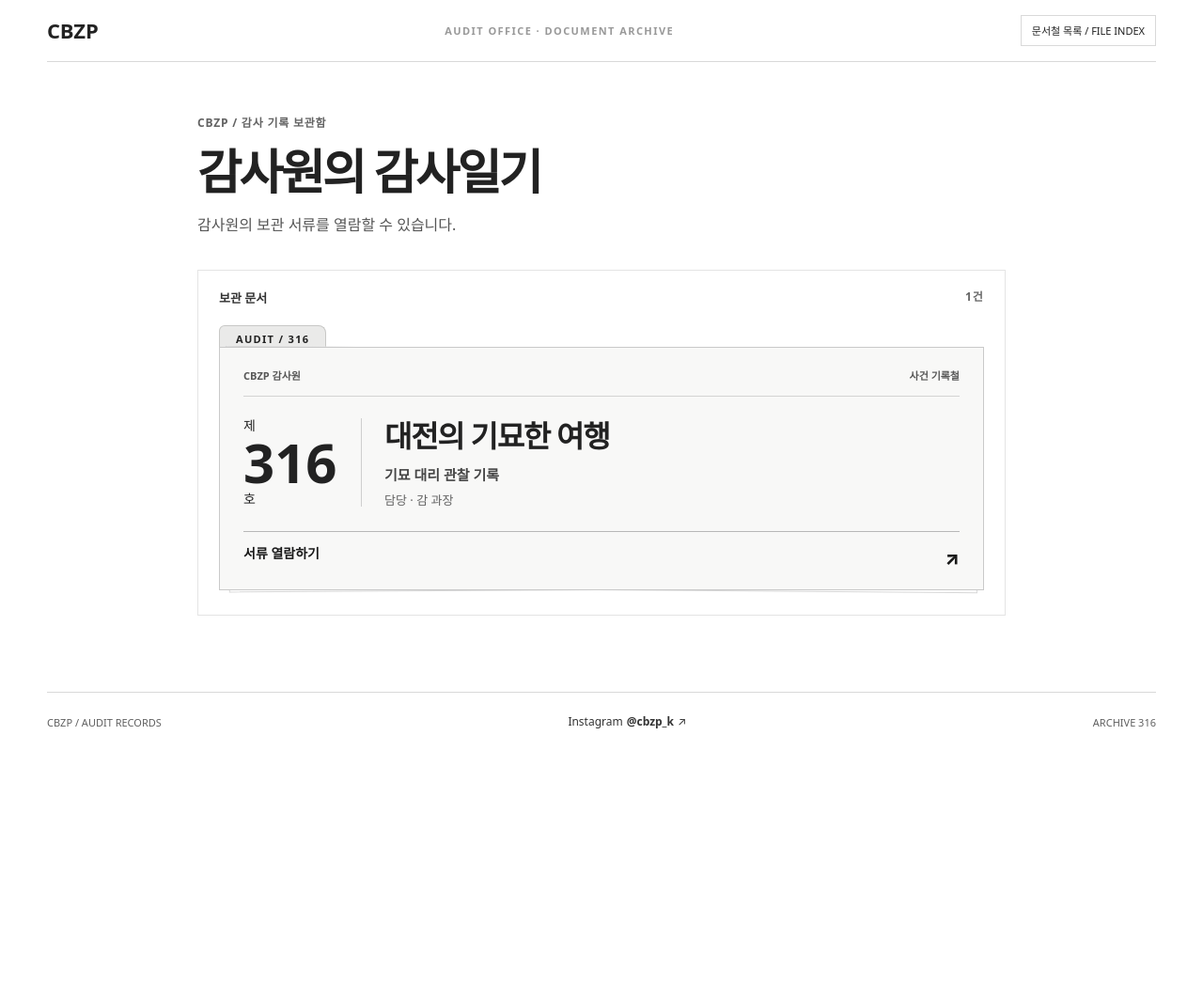
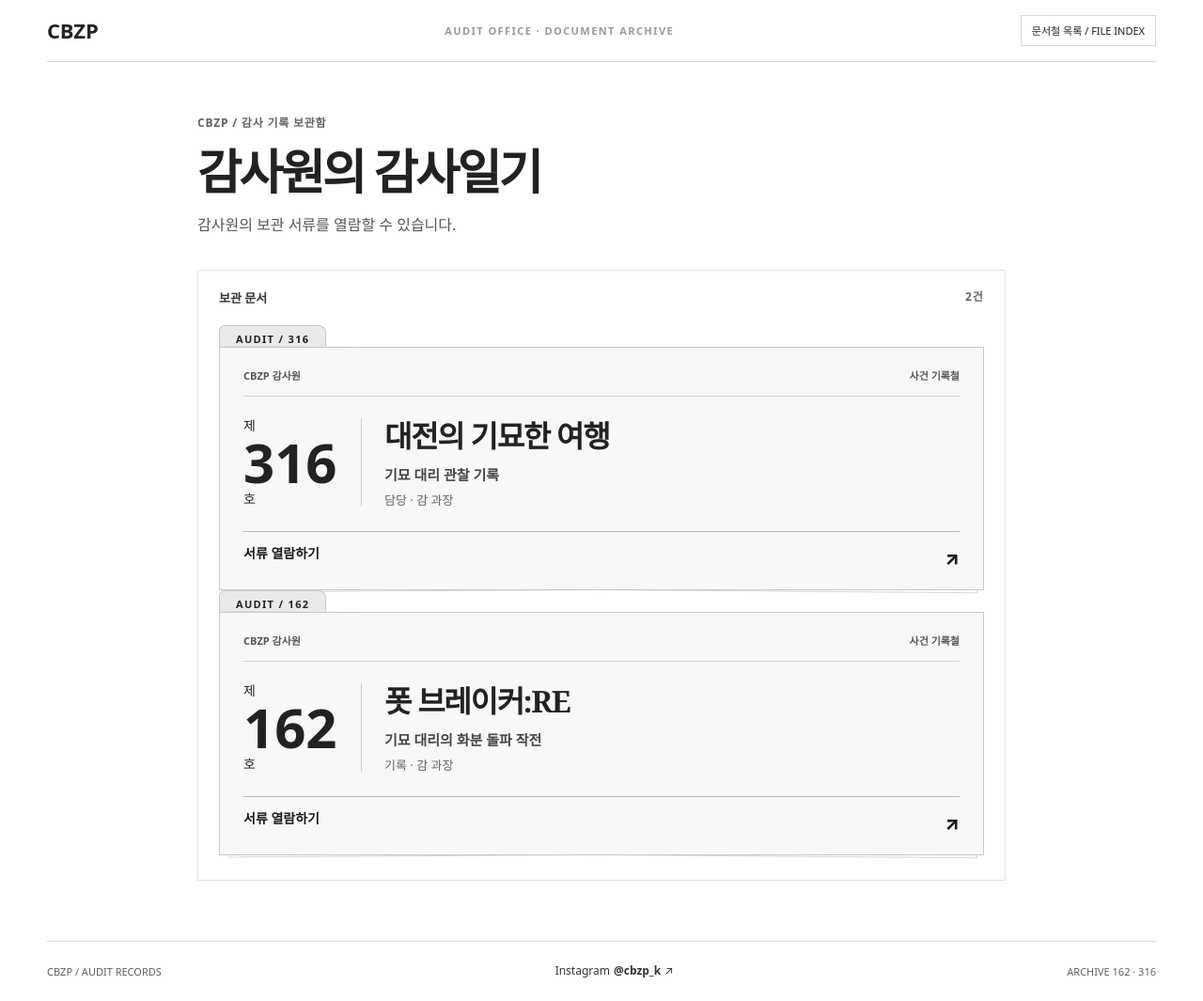
Before and after one commit to rhaxod7784-png/webpage, a website: page public/index.html in a window 1280 px wide. Shown: the whole page at 94% size. Before the commit the page ends 800 px from the top, so only its background shows below. Drawn offline with Linux system fonts and the light colour scheme.

Commit message:
Add CBZP audit case 162: Pot Breaker RE
Add the No. 162 Pot Breaker RE dossier, archive folder card, and sitemap entry.

```diff
--- a/public/index.html
+++ b/public/index.html
@@ -30,7 +30,7 @@
       <p class="archive-description">감사원의 보관 서류를 열람할 수 있습니다.</p>
     </div>
     <div class="shelf-zone">
-      <div class="shelf-label"><span>보관 문서</span><span>1건</span></div>
+      <div class="shelf-label"><span>보관 문서</span><span>2건</span></div>
       <a class="folder-card" href="/audit/316/" aria-label="제316호 대전의 기묘한 여행 감사 서류철 열기">
         <span class="folder-tab" aria-hidden="true">AUDIT / 316</span>
         <span class="folder-sheet ghost-one" aria-hidden="true"></span>
@@ -48,10 +48,25 @@
           <span class="folder-bottom"><span>서류 열람하기</span><span aria-hidden="true">↗</span></span>
         </span>
       </a>
-
-    </div>
+      <a class="folder-card" href="/audit/162/" aria-label="제162호 폿 브레이커:RE 감사 서류철 열기">
+        <span class="folder-tab" aria-hidden="true">AUDIT / 162</span>
+        <span class="folder-sheet ghost-one" aria-hidden="true"></span>
+        <span class="folder-sheet ghost-two" aria-hidden="true"></span>
+        <span class="folder-face">
+          <span class="folder-topline"><span>CBZP 감사원</span><span>사건 기록철</span></span>
+          <span class="folder-body">
+            <span class="folder-number">제 <strong>162</strong> 호</span>
+            <span class="folder-summary">
+              <span class="folder-title">폿 브레이커:RE</span>
+              <span class="folder-description">기묘 대리의 화분 돌파 작전</span>
+              <span class="folder-metadata">기록 · 감 과장</span>
+            </span>
+          </span>
+          <span class="folder-bottom"><span>서류 열람하기</span><span aria-hidden="true">↗</span></span>
+        </span>
+      </a></div>
   </main>
-  <footer class="global-foot"><span>CBZP / AUDIT RECORDS</span><a class="footer-instagram" href="https://www.instagram.com/cbzp_k/" target="_blank" rel="noopener noreferrer" aria-label="CBZP 공식 Instagram 계정 @cbzp_k (새 창)">Instagram <strong>@cbzp_k</strong><span aria-hidden="true"> ↗</span></a><span>ARCHIVE 316</span></footer>
+  <footer class="global-foot"><span>CBZP / AUDIT RECORDS</span><a class="footer-instagram" href="https://www.instagram.com/cbzp_k/" target="_blank" rel="noopener noreferrer" aria-label="CBZP 공식 Instagram 계정 @cbzp_k (새 창)">Instagram <strong>@cbzp_k</strong><span aria-hidden="true"> ↗</span></a><span>ARCHIVE 162 · 316</span></footer>
 </div>
 </body>
 </html>
--- a/public/sitemap.xml
+++ b/public/sitemap.xml
@@ -2,4 +2,5 @@
 <urlset xmlns="http://www.sitemaps.org/schemas/sitemap/0.9">
   <url><loc>https://cbzoopark.com/</loc></url>
   <url><loc>https://cbzoopark.com/audit/316/</loc></url>
+  <url><loc>https://cbzoopark.com/audit/162/</loc></url>
 </urlset>
```
Also changed, not shown: public/audit/162/index.html (added, +27 -0 lines).
